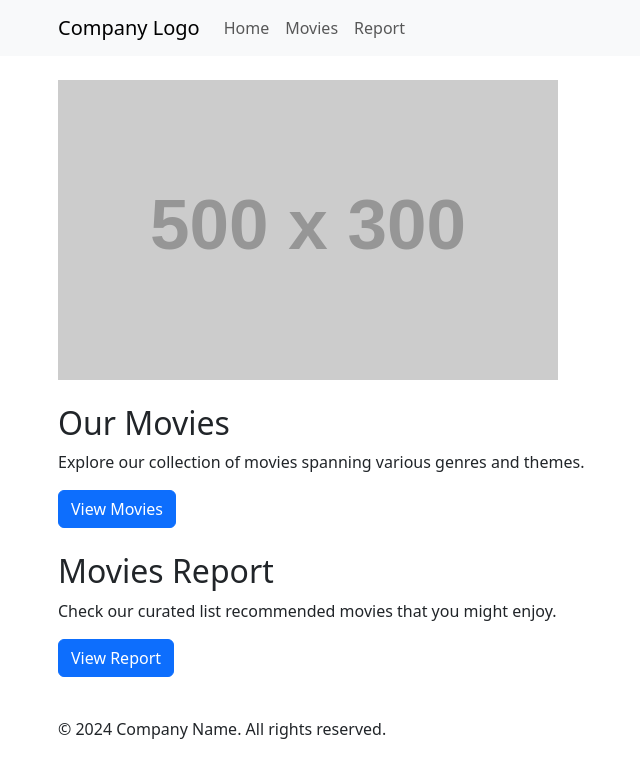
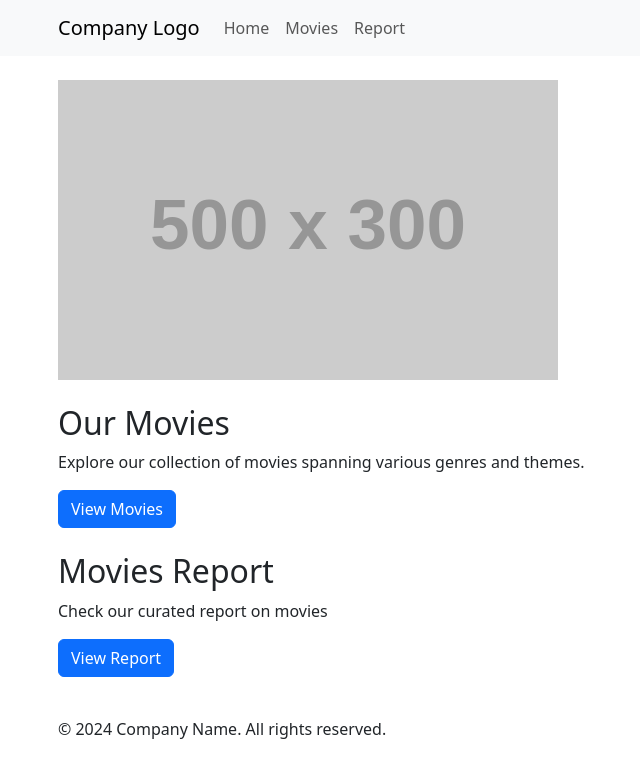
Before and after one commit to 7vTr0x7/React.js-2, a React (Vite) app in the folder IR5.1_CW/: page / in a window 1280 px wide. Shown: the top 778 px of the page, without its empty margins (24-664 px from the left). Built offline with nearby package versions, Linux system fonts and the light colour scheme.

Commit message:
IR5.1_CW - Home

```diff
--- a/IR5.1_CW/src/pages/Home.jsx
+++ b/IR5.1_CW/src/pages/Home.jsx
@@ -26,7 +26,7 @@ const Home = () => {
         </div>
         <div className="pt-4">
           <h2>Movies Report</h2>
-          <p>Check our curated list recommended movies that you might enjoy.</p>
+          <p>Check our curated report on movies</p>
           <Link to="/report" className="btn btn-primary">
             View Report
           </Link>
```
